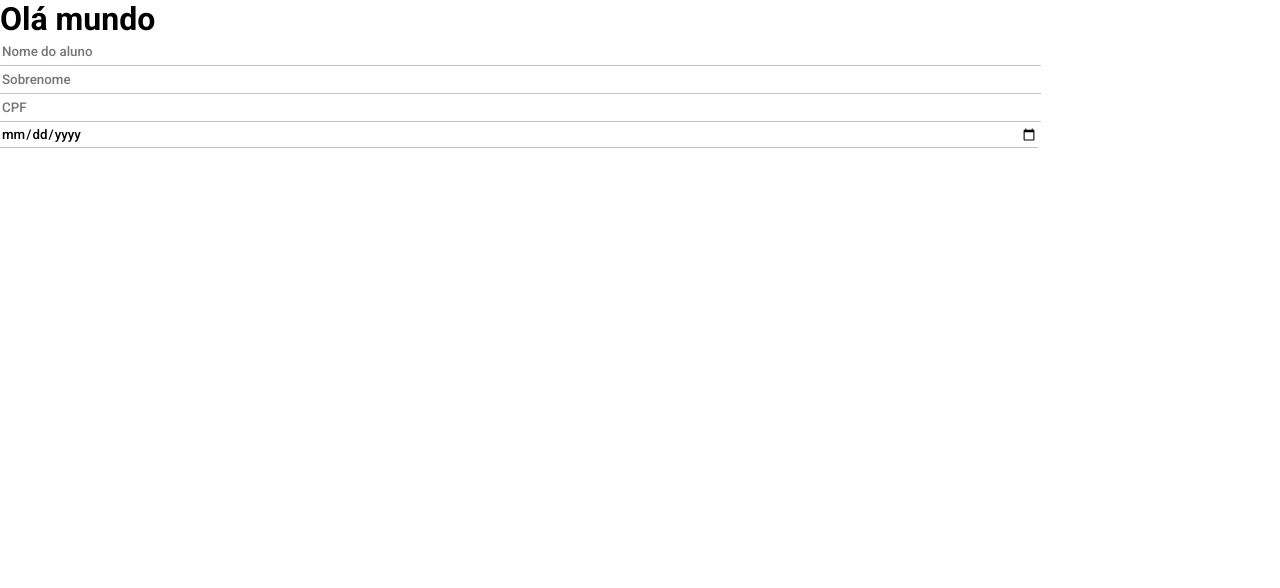
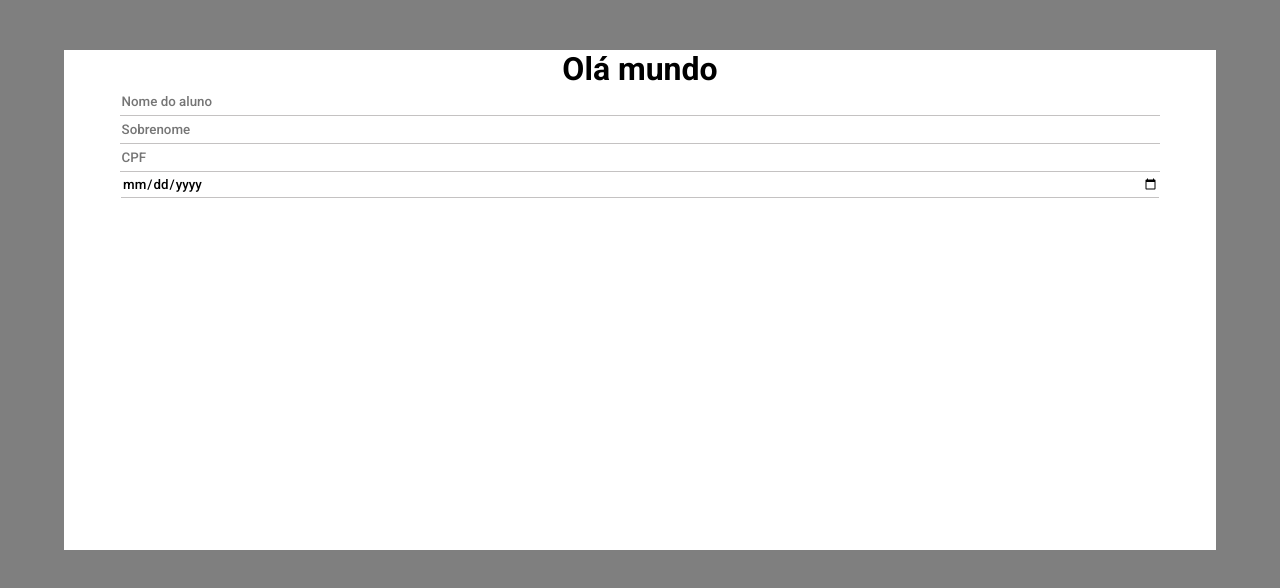
Before and after one commit to LucasAoun/SystemAcademy, a React (Create React App) app: page /modal in a window 1280 px wide. Shown: the top 588 px of the page. Built offline with nearby package versions, Linux system fonts and the light colour scheme.

Commit message:
modal style

```diff
--- a/src/components/Modal/index.tsx
+++ b/src/components/Modal/index.tsx
@@ -3,7 +3,8 @@ import './styles.css'
 
 const Modal = () =>{
     return(
-        <div className="modalContent">
+        <div className="modalContainer">
+            <div className="modalContent">
             <div className="modalTitle">
                 <h1>Olá mundo</h1>
             </div>
@@ -13,6 +14,7 @@ const Modal = () =>{
                 <input type="number" id="cpfStudent" name="cpfStudent" placeholder="CPF"/>
                 <input type="date" id="dateNasc" name="dateNasc" placeholder="Data de nascimento"/>
             </form>
+            </div>
         </div>
     )
 }
--- a/src/components/Modal/styles.css
+++ b/src/components/Modal/styles.css
@@ -1,4 +1,13 @@
+.modalContainer{
+    background-color: rgba(0, 0, 0, 0.5);
+    height: 100vh;
+}
 .modalContent{
+    text-align: center;
+    position: relative;
+    top: 50px;
+    z-index: 0;
+    margin: auto;
     background-color: white;
     width: 90vw;
     height: 500px;
```
